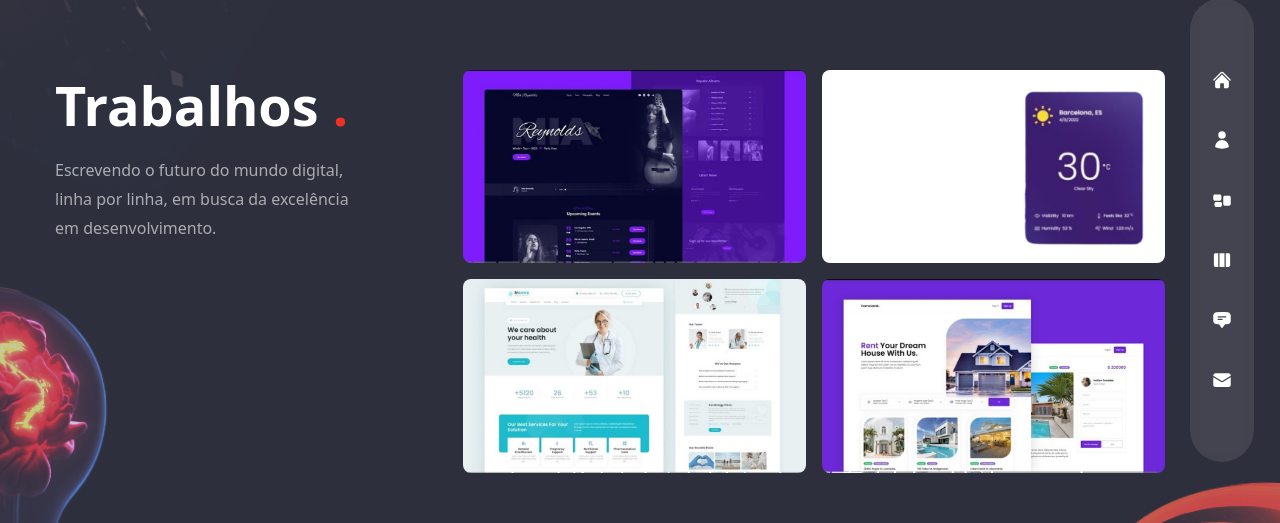
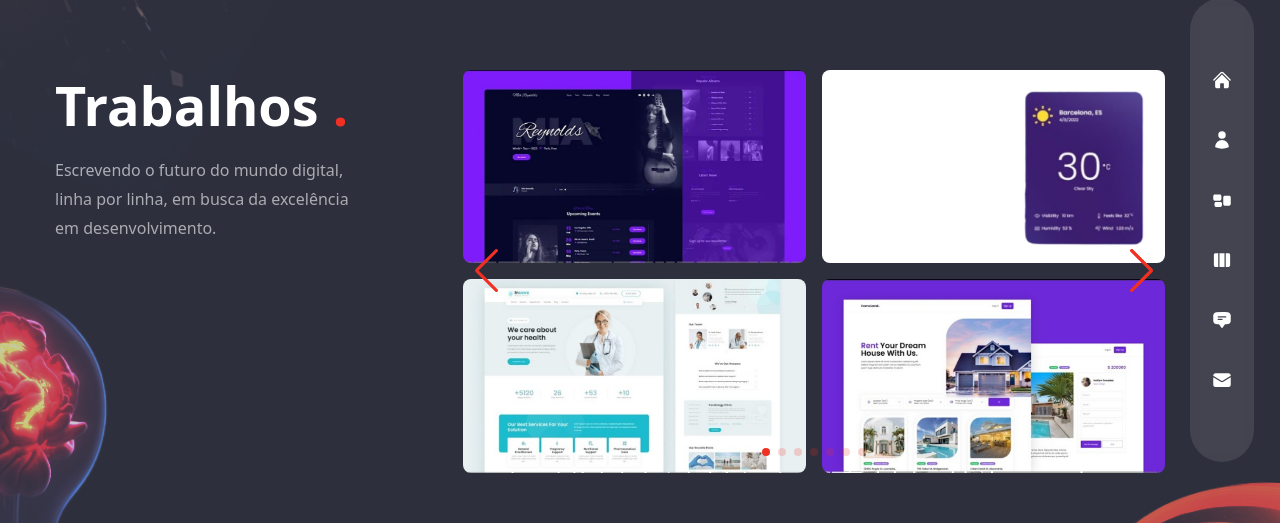
Before and after one commit to EduardoPereiraLima-Dev/EduardoPereira, a Next.js app: page /work in a window 1280 px wide. Shown: the part 170-693 px from the top of the page. Built offline with nearby package versions, Linux system fonts and the light colour scheme.

Commit message:
modifiçao de slider work botao de rolagen e testmulnhal

```diff
--- a/components/TestimonialSlider.js
+++ b/components/TestimonialSlider.js
@@ -42,12 +42,14 @@ const testimonialData = [
 const TestimonialSlider = () => {
   return (
     <Swiper
+    spaceBetween={10}
       navigation={true}
       pagination={{
         clickable: true,
       }}
       modules={[Navigation, Pagination]}
       className='h-[280px] sm:[480px]'
+      freeMode={true}
     >
       {testimonialData.map((person, index) => {
         return (
--- a/components/WorkSlider.js
+++ b/components/WorkSlider.js
@@ -195,13 +195,18 @@ const workSlides = {
 const WorkSlider = () => {
   return (
     <Swiper
-      spaceBetween={10}
-      pagination={{ clickable: true }}
-      modules={[Pagination, Navigation]}
-      className='h-[280vh] sm:h-[480vh]'
+     spaceBetween={10}
       navigation={true}
-      freeMode={true}  // Adicionando freeMode para permitir rolagem livre
+      pagination={{
+        clickable: true,
+      }}
+      modules={[Navigation, Pagination]}
+      freeMode={true}// Adicionando freeMode para permitir rolagem livre
     >
+    <div className='swiper-button-next custom-next right-50'></div>
+      <div className='swiper-button-prev custom-prev left-50'></div>
+       {/* Custom styles for pagination bullets */}
+       <div className='swiper-pagination custom-pagination top-50'></div>
       {workSlides.slides.map((slide, index) => (
         <SwiperSlide key={index}>
           <div className='grid grid-cols-2 grid-rows-2 gap-4 cursor-pointer'>
```
